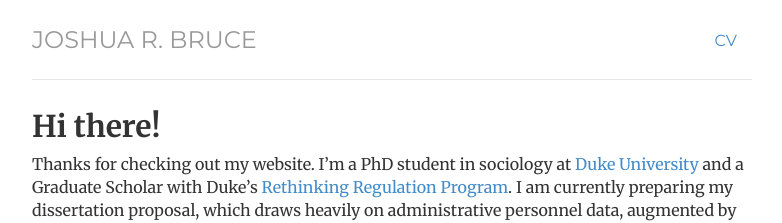
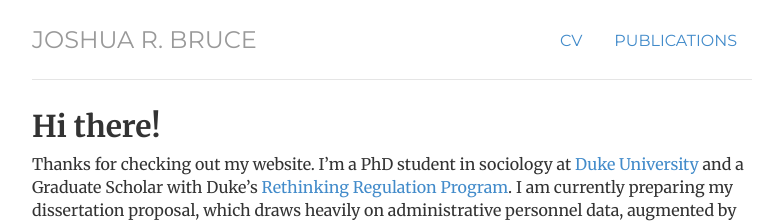
Before and after one commit to joshuarbruce/joshuarbruce.github.io, a Jekyll site: the page built from index.html, in a window 1280 px wide. Shown: the top 223 px of the page, without its empty margins (248-1030 px from the left). Built offline with Jekyll 4.4.1, drawn with Linux system fonts in a browser that asks for light colours.

Commit message:
Update header.html

```diff
--- a/_includes/header.html
+++ b/_includes/header.html
@@ -1,7 +1,7 @@
 <div class="header">
 	<ul class="nav nav-pills pull-right">
 		<li class="{{ page.cv }}"><a href="/cv/CV - Joshua R Bruce - 21 Jan 2017.pdf" title="CV" target="_blank">CV</a></li>
-		<!-- <li class="{{ page.projects }}"><a href="/projects" title="Projects">Projects</a></li> -->
+		<li class="{{ page.publications }}"><a href="/pubs" title="Publications">Publications</a></li>
 	</ul>
 	<h3 class="text-muted"><a href="/">Joshua R. Bruce</a></h3>
 </div> <!-- /header -->
```
